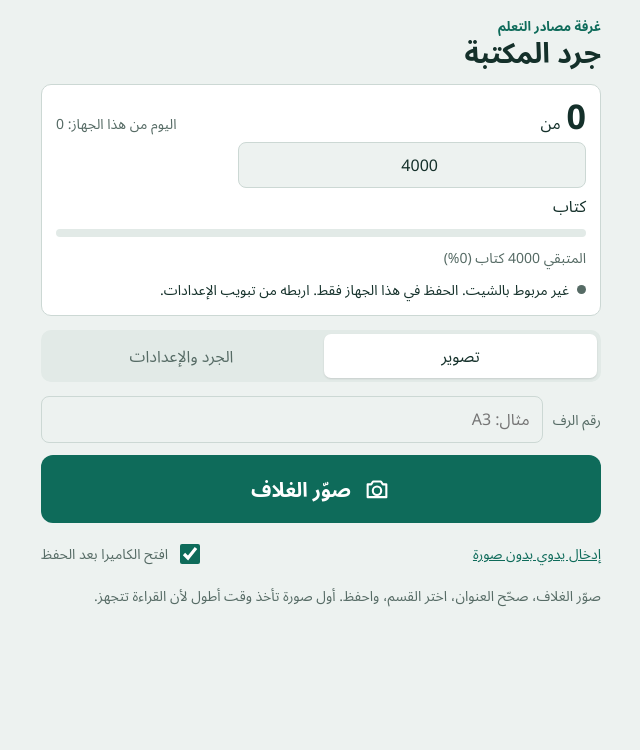
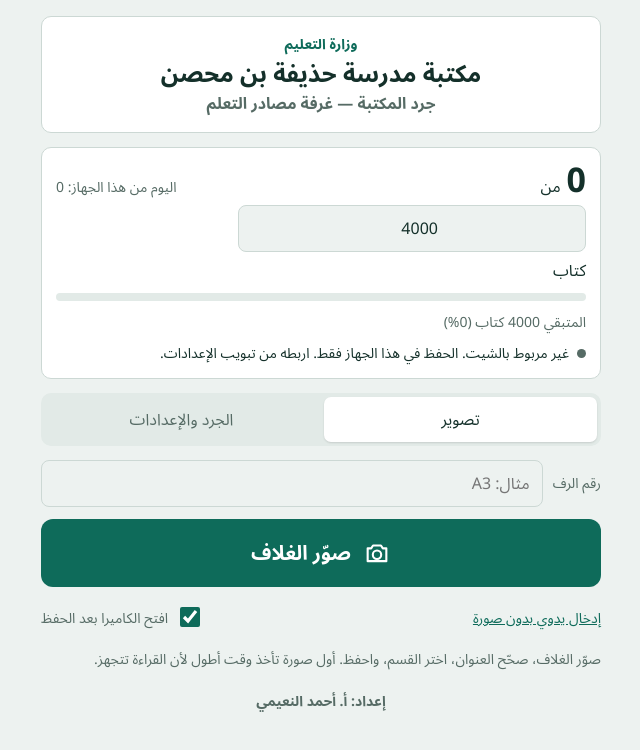
Before and after one commit to ahmedword06-star/Library-inventory, a plain HTML site: page index.html in a window 1280 px wide. Shown: the whole page, without its empty margins (319-959 px from the left). Drawn offline with Linux system fonts and the light colour scheme.

Commit message:
إضافة غلاف مكتبة مدرسة حذيفة بن محصن وترويسة وزارة التعليم وإعداد أ. أحمد النعيمي

```diff
--- a/index.html
+++ b/index.html
@@ -20,6 +20,11 @@
 body { margin: 0; background: var(--bg); color: var(--ink); font-family: var(--font); font-size: 16px; line-height: 1.55;
   padding-block: 16px; padding-left: max(16px, env(safe-area-inset-left, 0px)); padding-right: max(16px, env(safe-area-inset-right, 0px)); }
 .app { max-width: 560px; margin-inline: auto; display: flex; flex-direction: column; gap: 14px; }
+.cover { text-align: center; background: var(--surface); border: 1px solid var(--line); border-radius: 10px; padding: 16px 14px; display: flex; flex-direction: column; gap: 4px; }
+.cover .ministry { font-size: 14px; color: var(--accent); font-weight: 700; margin: 0; }
+.cover h1 { font-size: 24px; }
+.cover .subtitle { font-size: 16px; color: var(--muted); font-weight: 600; margin: 0; }
+.credit { text-align: center; color: var(--muted); font-size: 14px; font-weight: 600; padding: 6px 0 2px; }
 h1, h2 { margin: 0; font-weight: 700; }
 h1 { font-size: 28px; line-height: 1.2; } h2 { font-size: 18px; }
 p { margin: 0; }
@@ -95,9 +100,10 @@ details .card-body { display: flex; flex-direction: column; gap: 10px; margin-to
 </head>
 <body>
 <div class="app">
-  <header>
-    <p class="eyebrow">غرفة مصادر التعلم</p>
-    <h1>جرد المكتبة</h1>
+  <header class="cover">
+    <p class="ministry">وزارة التعليم</p>
+    <h1>مكتبة مدرسة حذيفة بن محصن</h1>
+    <p class="subtitle">جرد المكتبة — غرفة مصادر التعلم</p>
   </header>
 
   <section class="card" aria-label="تقدم الجرد">
@@ -197,6 +203,7 @@ details .card-body { display: flex; flex-direction: column; gap: 10px; margin-to
       </div>
     </details>
   </section>
+  <footer class="credit">إعداد: أ. أحمد النعيمي</footer>
 </div>
 <div id="toast" role="status" aria-live="polite"></div>
 
```
